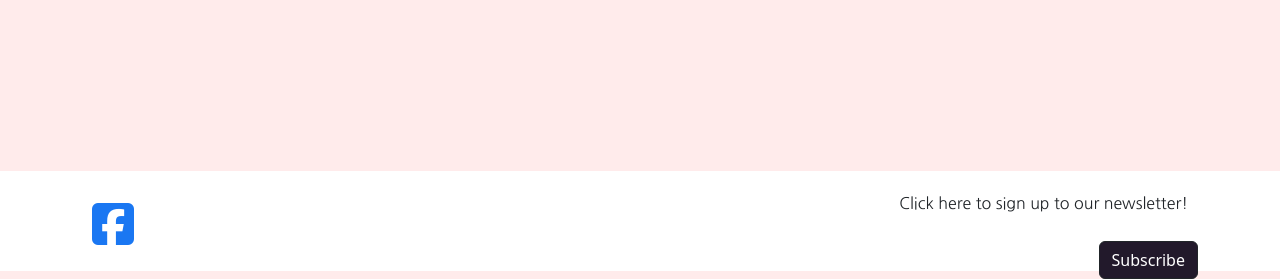
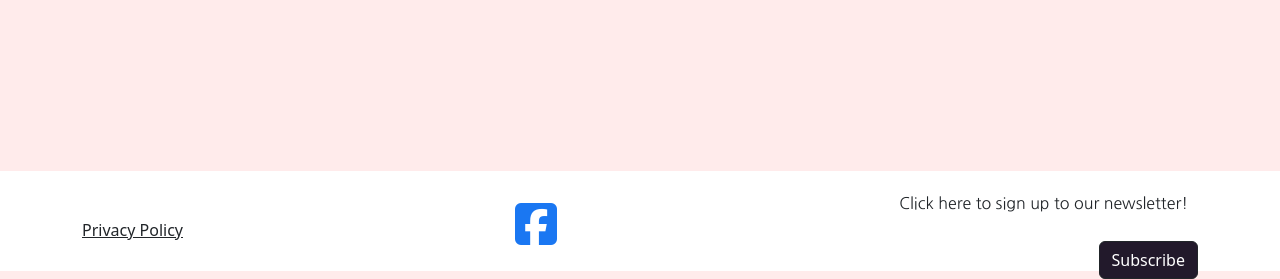
Before and after one commit to runabrandes/pp5-elegant-essentials, a Django app: page /FAQ/ in a window 1280 px wide. Shown: the part 625-904 px from the top of the page. Run offline with Django 5.2, Linux system fonts and the light colour scheme; data that the repository does not hold is empty; parts of the project's set-up code (start-up, migrations or seed data) failed here and were passed over; some libraries are stand-ins or nearby versions; some web fonts are replaced.

Commit message:
Added Privacy Policy to base.html

```diff
--- a/templates/base.html
+++ b/templates/base.html
@@ -18,8 +18,7 @@
     all designed to elevate your self-care routine and address various skin concerns
     with high-quality, sustainable solutions. Experience the beauty of elegance today!">
 
-    <meta name="keywords"
-        content="Premium haircare, Luxury skincare, Natural beauty products,
+    <meta name="keywords" content="Premium haircare, Luxury skincare, Natural beauty products,
         Hydrating care, Beauty gifts, Sustainable beauty products,
         Pampering beauty products, Beauty products, Online beauty shop,
         High quality beauty products, Rejuvenating serums, Skincare, Haircare,
@@ -140,7 +139,7 @@
 
 
             {% block content %}
-            <!-- Content from linked HTML files will appear here -->
+            <!-- Content from HTML files will appear here -->
             {% endblock content %}
 
         </main>
@@ -150,10 +149,14 @@
         <div class="container">
             <div class="row">
                 <div class="col d-flex justify-content-between align-items-center">
-                    <div class="fb">
+                    <div class="text-start">
+                        <a href="https://www.termsfeed.com/live/1c1b5ddf-fd1a-4638-81dc-c645df2f76e6" target="_blank"
+                            rel="noopener" class="text-dark">Privacy Policy</a>
+                    </div>
+                    <div class="fb text-center">
                         <ul id="social" class="mb-0">
                             <li>
-                                <a href="https://www.facebook.com/profile.php?id=61567735651878" target="_blank" rel="noopener"
+                                <a href="https://www.facebook.com/" target="_blank" rel="noopener"
                                     aria-label="Visit our Facebook page! (opens in new tab)">
                                     <i class="fa-brands fa-square-facebook" style="color: #1a77f2;"></i>
                                 </a>
```
